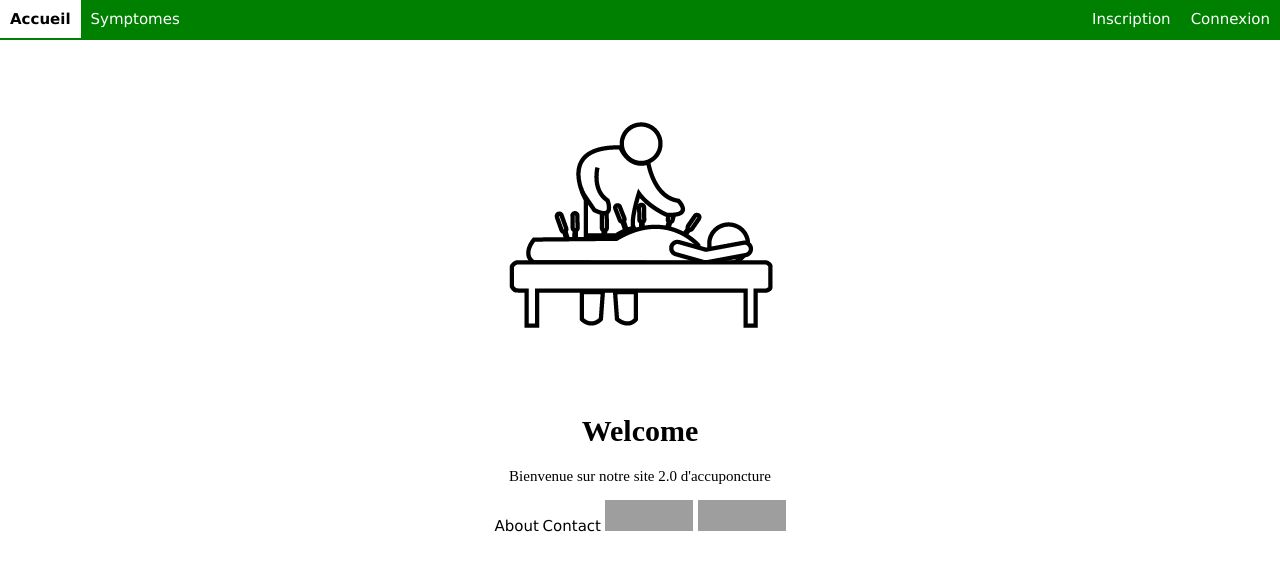
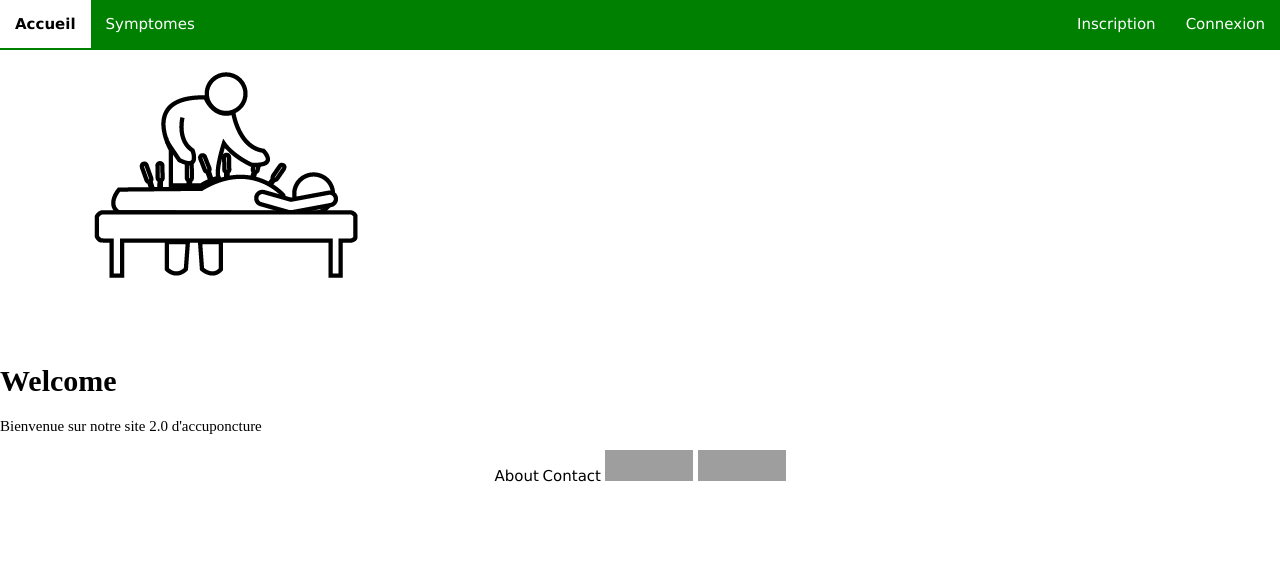
Before and after one commit to MaximeCollot/ProjetTLI1, a PHP site: page / in a window 1280 px wide. Shown: the top 571 px of the page. Run offline with PHP 8.4, Linux system fonts and the light colour scheme; grey boxes are pictures that could not be loaded.

Commit message:
Pre pull

```diff
--- a/Projet_TLI1/css/style.css
+++ b/Projet_TLI1/css/style.css
@@ -13,7 +13,7 @@ button, input, a {
 	font-family: 'Verdana',sans-serif;
 }
 
-#corps {
+#content {
 	margin-top: 50px;
 	text-align: center;
 }
@@ -22,11 +22,11 @@ button, input, a {
 	width: 100%;
 	background-color: green;
 	color: white;
-	height: 40px;
+	height: 50px;
 }
 
 .headerNav a {
-	padding: 10px;
+	padding: 15px;
 }
 
 .headerNav a:hover {
@@ -48,7 +48,7 @@ header {
     float: right;
     background-color: green;
 	color: white;
-	 padding: 10px;
+	padding: 10px;
 
 }
 
@@ -71,8 +71,8 @@ form {
  }
 
 input[type=submit], input[type=reset] {
- width:100px;
- margin-left:5px;
- box-shadow:1px 1px 1px #D83F3D;
- cursor:pointer;
+	 width:100px;
+	 margin-left:5px;
+	 box-shadow:1px 1px 1px #D83F3D;
+	 cursor:pointer;
  }
```
